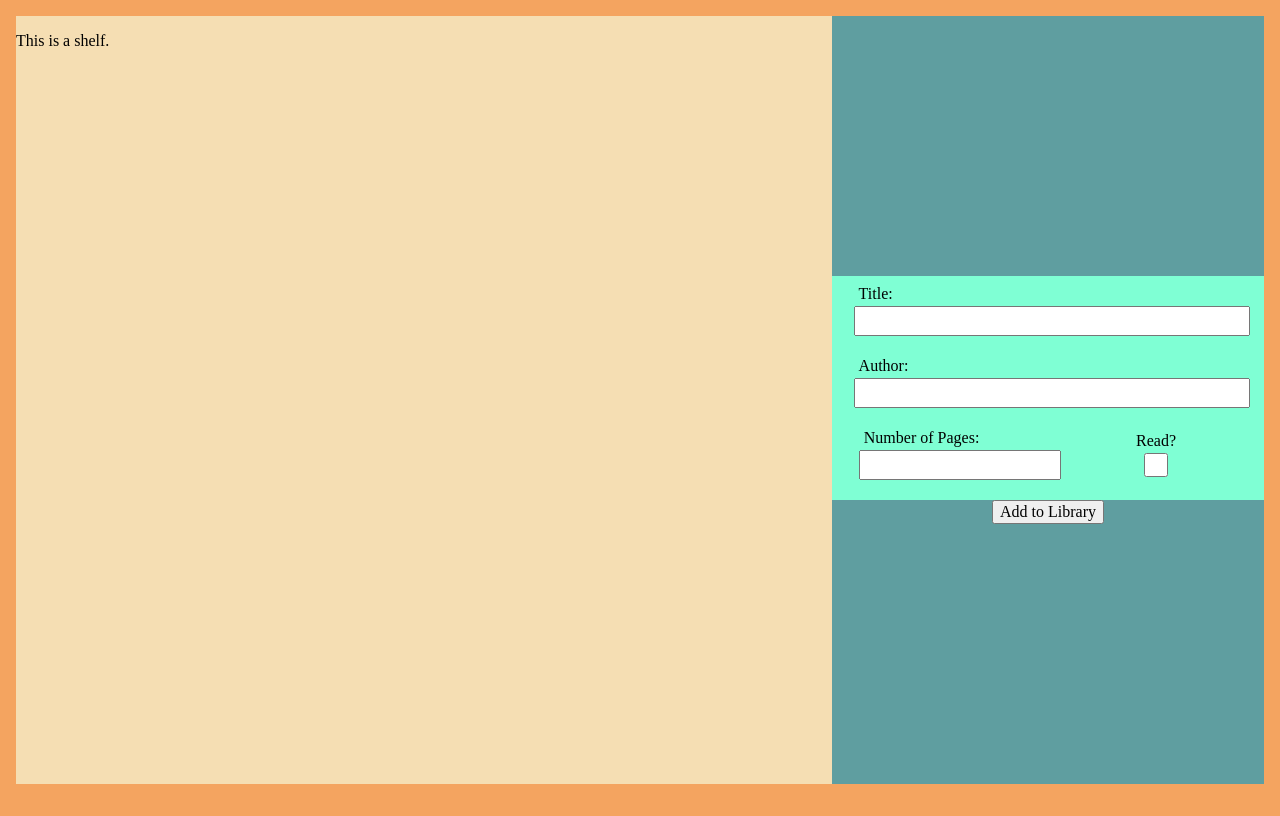
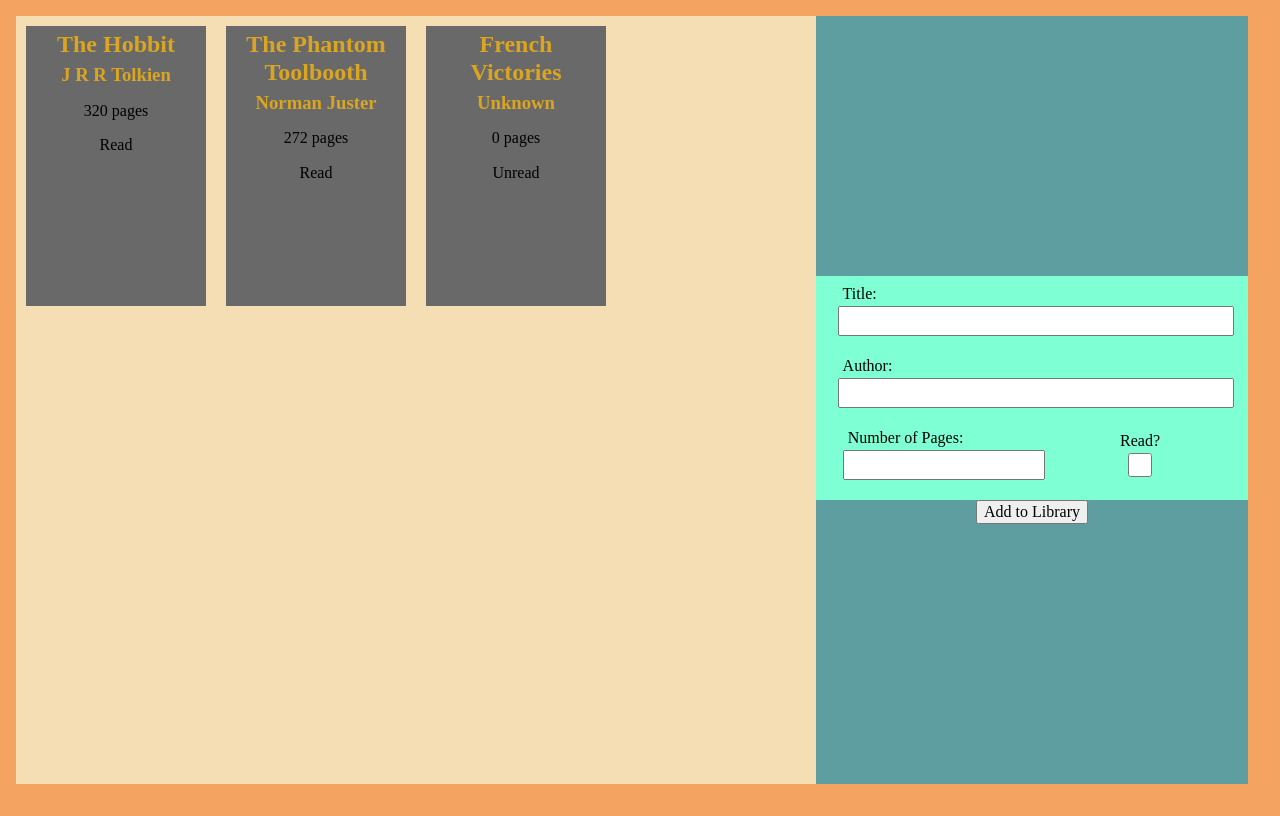
Before and after one commit to Spitball-Sessions/OdinLibrary, a plain HTML site: page index.html in a window 1280 px wide. Drawn offline with Linux system fonts and the light colour scheme.

Commit message:
final practice version

```diff
--- a/core.css
+++ b/core.css
@@ -4,21 +4,58 @@
     background-color: sandybrown;
     width: 100vw;
     height: 100vh;
-    display: flex;
-    flex-wrap: wrap;
-    align-content: center;
-    justify-content: center;
-    flex-direction: row;
+    margin: 0px;
+    overflow: hidden;
 }
 
+/*Shelf on Left Side of Screen*/
 #shelf{
+    width: calc(65vw - 1rem);
     height: calc(100vh - 2rem);
-    width: calc(65vw - 1rem);
-    display: grid;
     background-color: wheat;
+    margin: 1rem;
+    display: flex;
+    justify-content: center;
 }
 
+.grid{
+    padding-left:calc((65vw - 2rem - 780px) / 2);;
+    width: calc(65vw - 1rem);
+    height: calc(100vh - 2rem);
+    display: grid;
+    grid-template-columns: repeat(4, 180px);
+    grid-template-rows: repeat(4, 300px);
+    align-items: center;
+    justify-items: center;
+    gap:20px 20px;
+    overflow-y: scroll;
+}
+
+.content{
+    display: flex;
+    flex-direction: column;
+    gap: 1rem;
+}
+
+.book{
+    height: 280px;
+    width: 180px;
+    background-color: dimgrey;
+    text-align: center;
+    word-wrap: normal;
+}
+
+.book > h2,
+.book > h3{
+    color: goldenrod;
+    margin: 3%;
+}
+
+/*Input on Right Side of Screen*/
 .form-container{
+    position: fixed;
+    top:1rem;
+    left:calc(100vw - calc(35vw) - 1rem);
     height: calc(100vh - 2rem);
     width: calc(35vw - 1rem);
     background-color: cadetblue;
--- a/index.html
+++ b/index.html
@@ -7,8 +7,16 @@
 </head>
 <body>
     <div class = "shelf" id = "shelf">
-       <p>This is a shelf.</p>
+        <div class = grid id = "grid">
+            <div class="book" id = "book1">
+                <h2 class = "title">Sherlock Holmes</h1>
+                <h3 class = "author">Arthur Conan Doyle</h2>
+                <p class = "pageNum">232 pages</p>
+                <p class = "readStatus">Read</p>
+            </div>
+
     </div>
+
     <div class = "form-container" id = "form-container">
         <form id = "new-book" method = "post">
             <div id = "form-layout" class="form-layout">
@@ -32,6 +40,7 @@
             <input value="Add to Library" type = "submit">
         </form>
     </div>
+
 </body>
 
 <script src = "library.js"></script>
--- a/library.js
+++ b/library.js
@@ -1,12 +1,10 @@
 const debug = true;
-
-
 const myLibrary = [];
+const shelves = document.getElementById("grid")
 
 function db(input) {
     if (debug) console.log(input);
 }
-
 
 //creates a new book object.
 class Book{
@@ -18,9 +16,14 @@
     }
 }
 
+function clearLibrary(){
+    shelves.innerHTML = "";
+}
+
 //logs the new Book and then clears the prompt screen.
 function createBook(event){
     event.preventDefault();
+    clearLibrary();
 
     const title = event.target.title.value;
     const author = event.target.author.value;
@@ -28,11 +31,11 @@
     const readState = event.target.readStatus.checked;
 
     const newBook = new Book(title,author,pages,readState)
-    db(newBook)
 
-    myLibrary.push(newBook)
+    length = myLibrary.push(newBook)
     event.target.reset();
-    db(myLibrary)
+
+    myLibrary.forEach(addBookToLibrary);
 }
 
 function openLibrary(){
@@ -43,11 +46,45 @@
     myLibrary.push(book1,book2,book3)
 }
 
+function addBookToLibrary(input){
+
+
+    const bookCover = document.createElement("div");
+    bookCover.setAttribute("id",input.title);
+    bookCover.classList.add("book")
+
+    const title = document.createElement("h2");
+    title.classList.add("title");
+    title.textContent=input.title;
+
+    const author = document.createElement("h3");
+    author.classList.add("author");
+    author.textContent = input.author;
+
+    const pages = document.createElement("p");
+    pages.classList.add("pageNum");
+    pages.textContent = input.pages + " pages";
+
+    const readStatus = document.createElement("p");
+    readStatus.classList.add("readStatus");
+    if(input.readState === true){
+        readStatus.textContent = "Read";
+    }
+    else{
+        readStatus.textContent = "Unread";
+    }
+
+    bookCover.append(title, author,pages,readStatus);
+    shelves.appendChild(bookCover)
+
+    db(bookCover)
+}
 
 
 //initialize the script
 openLibrary();
-db(myLibrary);
+shelves.innerHTML = "";
+myLibrary.forEach(addBookToLibrary)
 
 const bookForm = document.getElementById("new-book");
 bookForm.addEventListener("submit",createBook);
```
